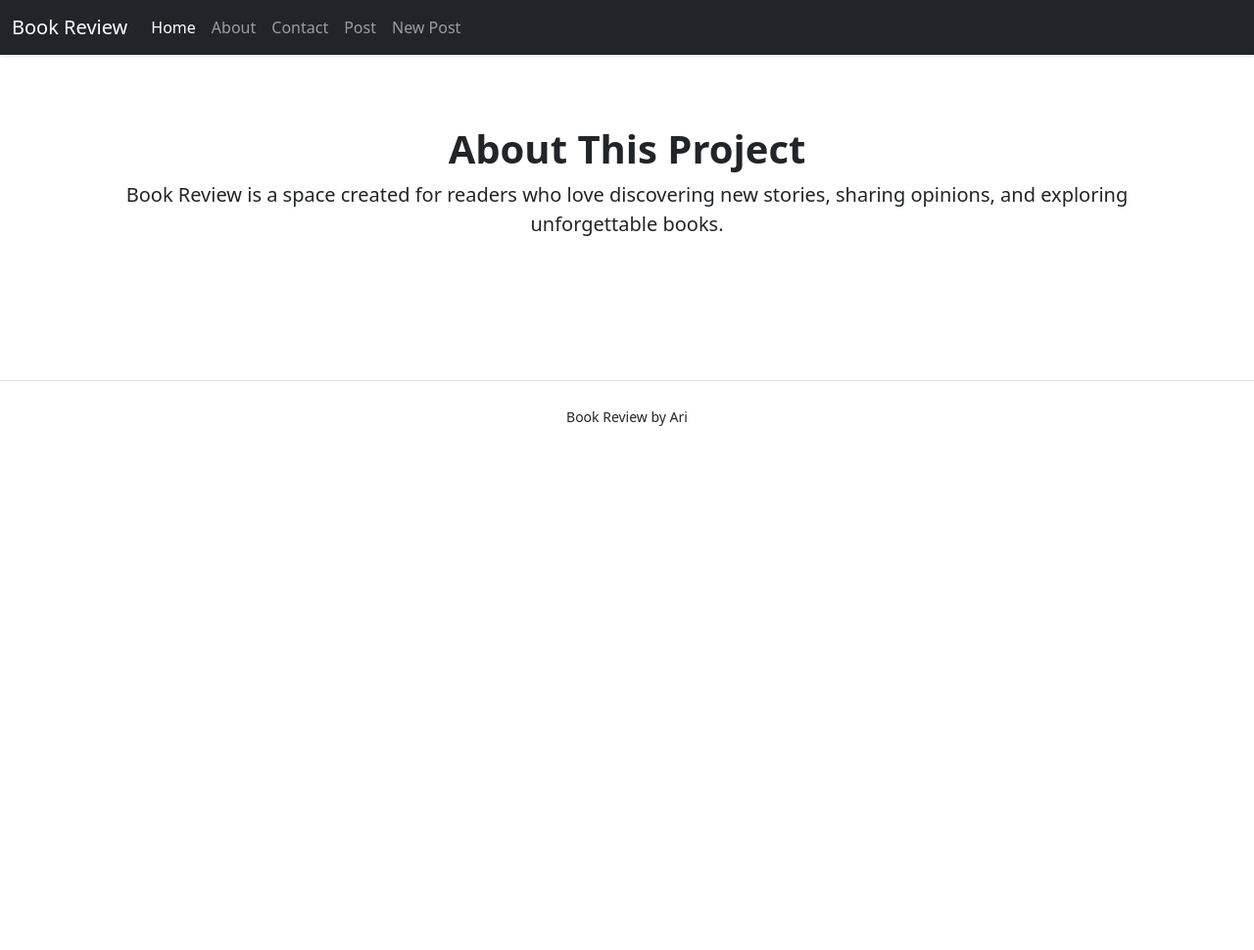
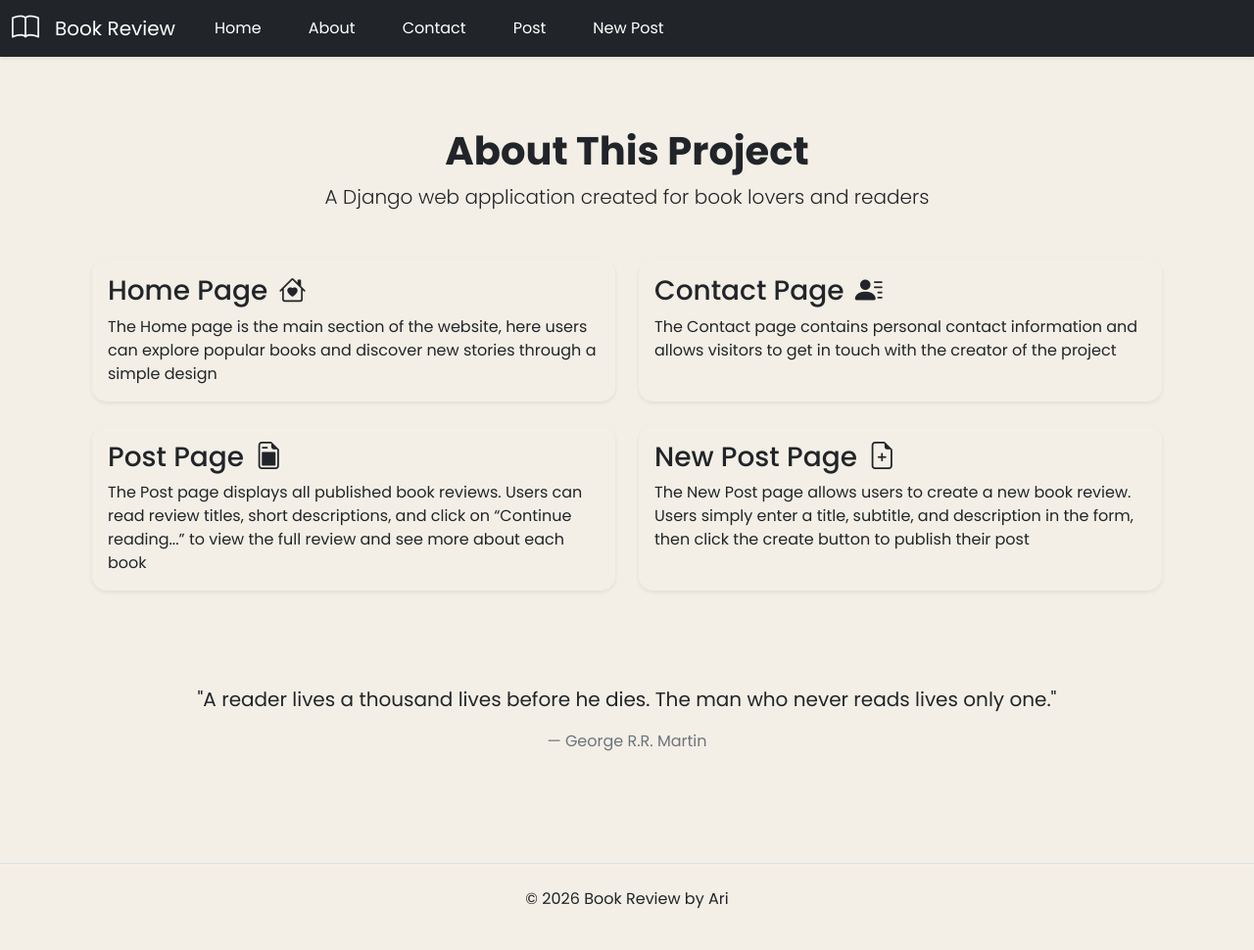
Before and after one commit to ar1ann44/FSDI-112, a Django app: page /about/ in a window 1280 px wide. Shown: the whole page at 98% size. Before the commit the page ends 435 px from the top, so only its background shows below. Run offline with Django 5.2, Linux system fonts and the light colour scheme.

Commit message:
About page

```diff
--- /dev/null
+++ b/static/css/about.css
@@ -0,0 +1,13 @@
+body{
+    background-color: #f4efe6;
+    font-family: 'Poppins', sans-serif;
+}
+
+.card{
+    background-color: #f4efe6;
+    border: none;
+    border-radius: 15px;
+    overflow: hidden;
+    box-shadow: 0 5px 15px rgba(0,0,0,1);
+    transition: 0.3s;
+}
--- a/templates/about.html
+++ b/templates/about.html
@@ -1,4 +1,9 @@
 {% extends 'base.html' %}
+{% load static %}
+
+{% block css %}
+<link rel="stylesheet" href="{% static 'css/about.css' %}">
+{% endblock %}
 
 {% block title %}
 About Us
@@ -11,14 +16,81 @@ About Us
         <h1 class="fw-bold">About This Project</h1>
 
         <p class="lead">
-            Book Review is a space created for readers who love discovering new stories,
-            sharing opinions, and exploring unforgettable books.
+            A Django web application created for book lovers and readers
+        </p>
+    </div>
+
+
+    <div class="row g-4">
+
+        <div class="col-md-6">
+            <div class="card h-100 shadow-sm">
+
+                <div class="card-body">
+                    <h3 class="card-title">Home Page <i class="bi bi-house-heart ms-1 me-3"></i></h3>
+
+                    <p class="card-text">
+                        The Home page is the main section of the website, here users can explore popular books and
+                        discover new stories through a simple design
                     </p>
                 </div>
 
             </div>
+        </div>
 
+        <div class="col-md-6">
+            <div class="card h-100 shadow-sm">
 
+                <div class="card-body">
+                    <h3 class="card-title">Contact Page <i class="bi bi-person-lines-fill ms-1 me-3"></i></h3>
 
+                    <p class="card-text">
+                        The Contact page contains personal contact information and allows visitors to get in touch with
+                        the creator of the project
+                    </p>
+                </div>
+
+            </div>
+        </div>
+
+        <div class="col-md-6">
+            <div class="card h-100 shadow-sm">
+
+                <div class="card-body">
+                    <h3 class="card-title">Post Page <i class="bi bi-file-earmark-post ms-1 me-3"></i></h3>
+
+                    <p class="card-text">
+                        The Post page displays all published book reviews. Users can read review titles, short
+                        descriptions, and click on “Continue reading...” to view the full review and see more about
+                        each book
+                    </p>
+                </div>
+
+            </div>
+        </div>
+
+        <div class="col-md-6">
+            <div class="card h-100 shadow-sm">
+
+                <div class="card-body">
+                    <h3 class="card-title">New Post Page <i class="bi bi-file-earmark-plus ms-1 me-3"></i></h3>
+
+                    <p class="card-text">
+                        The New Post page allows users to create a new book review. Users simply enter a
+                        title, subtitle, and description in the form, then click the create button to publish their post
+                    </p>
+                </div>
+
+            </div>
+        </div>
+
+    </div>
+
+</div>
+
+<div class="text-center py-5">
+    <p class="fs-5">"A reader lives a thousand lives before he dies. The man who never reads lives only one."</p>
+    <p class="text-secondary">— George R.R. Martin</p>
+</div>
 
 {% endblock %}
--- a/templates/base.html
+++ b/templates/base.html
@@ -4,7 +4,11 @@
     <meta charset="UTF-8">
     <meta name="viewport" content="width=device-width, initial-scale=1.0">
     <title>{% block title %}{% endblock title %}</title>
+
     <link href="https://cdn.jsdelivr.net/npm/bootstrap@5.3.8/dist/css/bootstrap.min.css" rel="stylesheet" integrity="sha384-sRIl4kxILFvY47J16cr9ZwB07vP4J8+LH7qKQnuqkuIAvNWLzeN8tE5YBujZqJLB" crossorigin="anonymous">
+
+    <link rel="stylesheet" href="https://cdn.jsdelivr.net/npm/bootstrap-icons@1.11.3/font/bootstrap-icons.min.css">
+
     {% block css %}{% endblock css %}
 
     <link rel="preconnect" href="https://fonts.googleapis.com">
@@ -23,7 +27,8 @@
 
 
     <footer class="text-center py-4 mt-5 border-top">
-        <small> Book Review by Ari </small>
+        <p>© 2026 Book Review by Ari</p>
+        <a href="https://github.com/tu-usuario" target="_blank">
     </footer>
 
 </body>
--- a/templates/navbar.html
+++ b/templates/navbar.html
@@ -1,25 +1,34 @@
 <nav class="navbar navbar-expand-lg navbar-dark bg-dark shadow-sm">
+
   <div class="container-fluid">
+
+    <i class="bi bi-book text-white me-3 fs-3"></i>
     <a class="navbar-brand" href="{% url 'home' %}">Book Review</a>
-      <button class="navbar-toggler" type="button" data-bs-toggle="collapse" data-bs-target="#navbarSupportedContent" aria-controls="navbarSupportedContent" aria-expanded="false" aria-label="Toggle navigation">
+
+    <button class="navbar-toggler" type="button" data-bs-toggle="collapse" data-bs-target="#navbarSupportedContent"
+      aria-controls="navbarSupportedContent" aria-expanded="false" aria-label="Toggle navigation">
       <span class="navbar-toggler-icon"></span>
     </button>
     <div class="collapse navbar-collapse" id="navbarSupportedContent">
       <ul class="navbar-nav me-auto mb-2 mb-lg-0">
-          <li class="nav-item">
-            <a class="nav-link active" aria-current="page" href="{% url 'home' %}">Home</a>
+        <li class="nav-item mx-3">
+          <a class="nav-link active" aria-current="page" href="{% url 'home' %}">Home </a>
+
         </li>
-          <li class="nav-item">
-            <a class="nav-link" href="{% url 'about' %}">About</a>
+        <li class="nav-item mx-3">
+          <a class="nav-link active" href="{% url 'about' %}">About</a>
+
         </li>
-          <li class="nav-item">
-            <a class="nav-link" href="{% url 'contact' %}">Contact</a>
+        <li class="nav-item mx-3">
+          <a class="nav-link active" href="{% url 'contact' %}">Contact</a>
+
         </li>
-          <li class="nav-item">
-            <a class="nav-link" href="{% url 'post_list' %}">Post</a>
+        <li class="nav-item mx-3">
+          <a class="nav-link active" href="{% url 'post_list' %}">Post</a>
+
         </li>
-          <li class="nav-item">
-            <a class="nav-link" href="{% url 'post_new' %}">New Post</a>
+        <li class="nav-item mx-3">
+          <a class="nav-link active" href="{% url 'post_new' %}">New Post</a>
         </li>
       </ul>
     </div>
```
Also changed, not shown: templates/home.html (+32 -14 lines), static/css/contact.css (added). Lines whose indentation alone changed are shown as unchanged.
